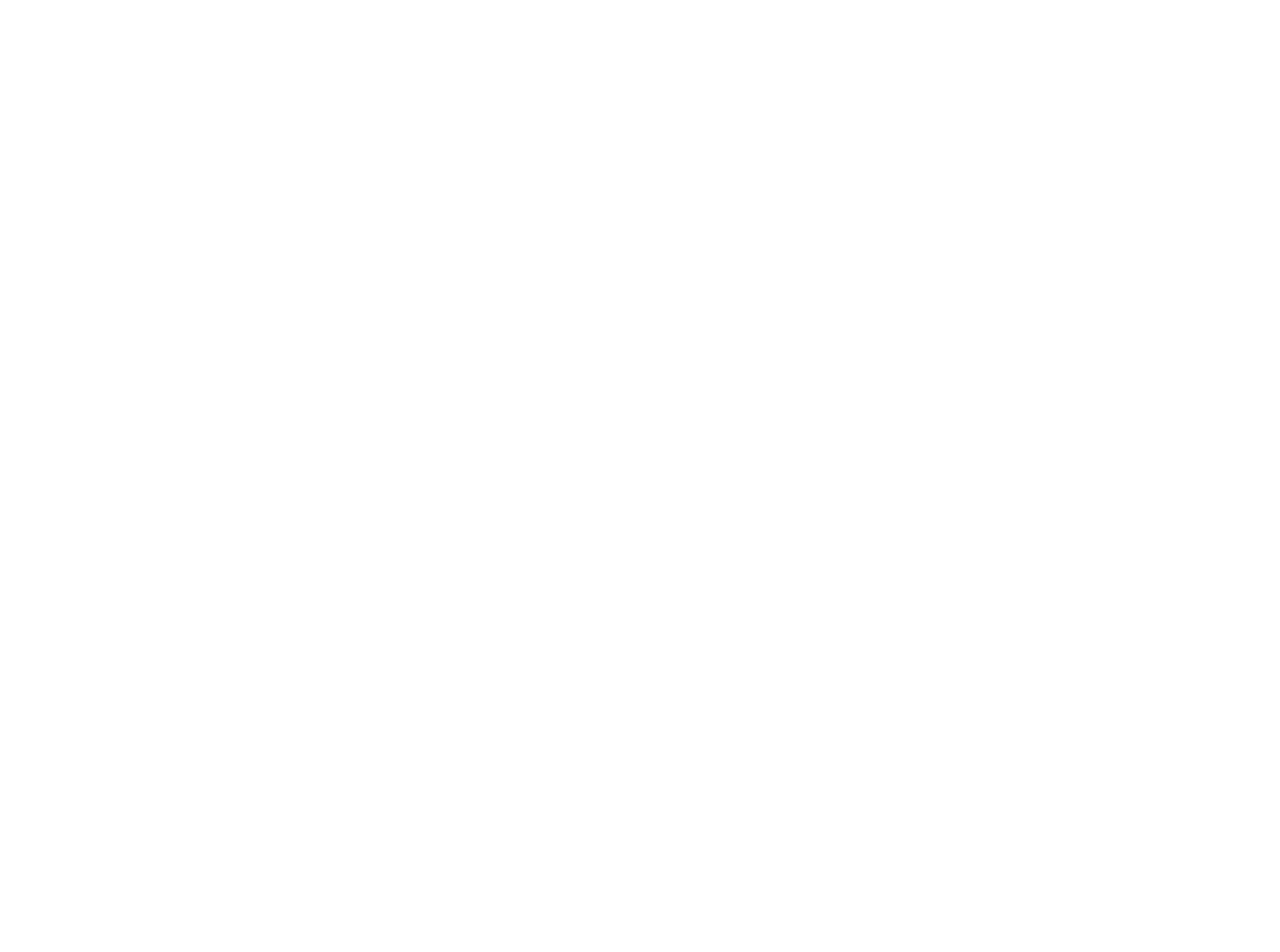
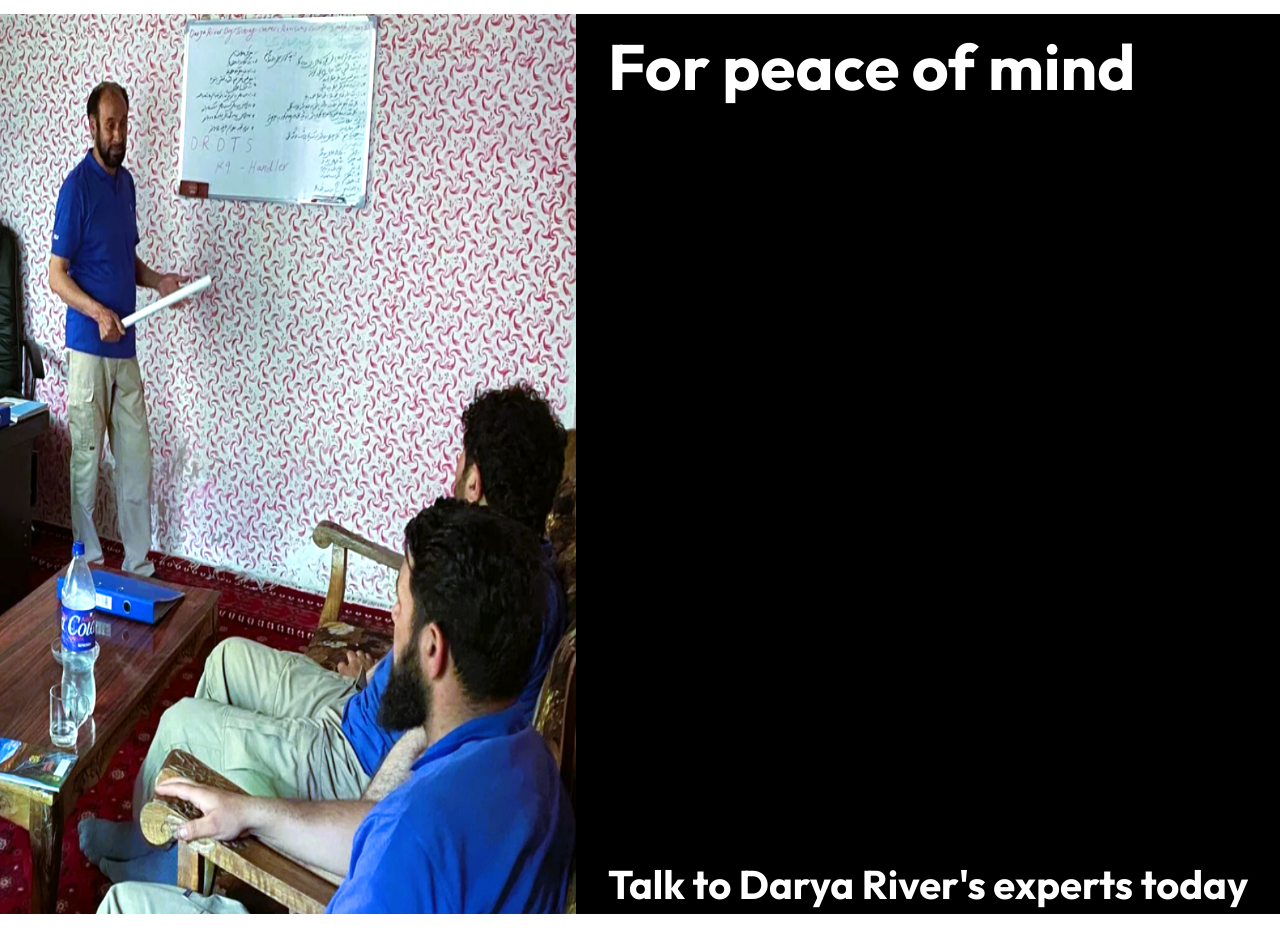
Before and after one commit to SohailShirzad/Darya-River-Company-React-App, a React (Create React App) app: page / in a window 1280 px wide. Shown: the part 4239-5191 px from the top of the page. Before the commit the page ends 4221 px from the top, so only its background shows below. Built offline with nearby package versions, Linux system fonts and the light colour scheme; a web font is replaced by a local one.

Commit message:
adds peace of mind component however, two red affects need to be added after this

```diff
--- a/src/App.css
+++ b/src/App.css
@@ -143,3 +143,12 @@
 .our-team-position-text{font-size: 1.5rem;}
 .our-team-social-icons{width: 100px; height: 50px;}
 .our-team-icons{width: 50%;}
+
+/* Peace of mind section */
+
+.peace-of-mind-container{margin-top: 5rem; width: 100%; height: 900px; }
+.peace-of-mind-right-section{width: 55%;}
+.peace-of-mind-left-section{width: 45%;}
+.peace-of-mind-image{height: 100%; width: 100%;}
+#for-peace-of-mind-title{font-size:4rem; margin-top:0.3rem; padding-left: 2rem;}
+#for-peace-of-mind-bottom-title{font-size: 2.5rem; padding-left: 2rem;}
--- a/src/App.js
+++ b/src/App.js
@@ -63,6 +63,7 @@ function App() {
           />
         </div>
 
+        <PeaceOfMind />
         <br />
         <br />
       </div>
--- a/src/components/PeaceOfMind.js
+++ b/src/components/PeaceOfMind.js
@@ -0,0 +1,17 @@
+import '../App.css'
+import '../index.css'
+
+export default function PeaceOfMind(){
+    return(
+        <div className='flex peace-of-mind-container'>
+            <div className='peace-of-mind-left-section'>
+                <img className='peace-of-mind-image' src="../images/peaceofmind.png" alt="Darya River's director standing in front of a room and explaining the strategy to two of the employees who are sitting down on sofa" />
+            </div>
+            <div className='flex column-direction space-between black-background peace-of-mind-right-section'>
+                <p className='white-text outfit bold' id='for-peace-of-mind-title'>For peace of mind</p>
+                <h2 className='white-text outfit bold' id='for-peace-of-mind-bottom-title'>Talk to Darya River's experts today</h2>
+            </div>
+
+        </div>
+    )
+}
```
